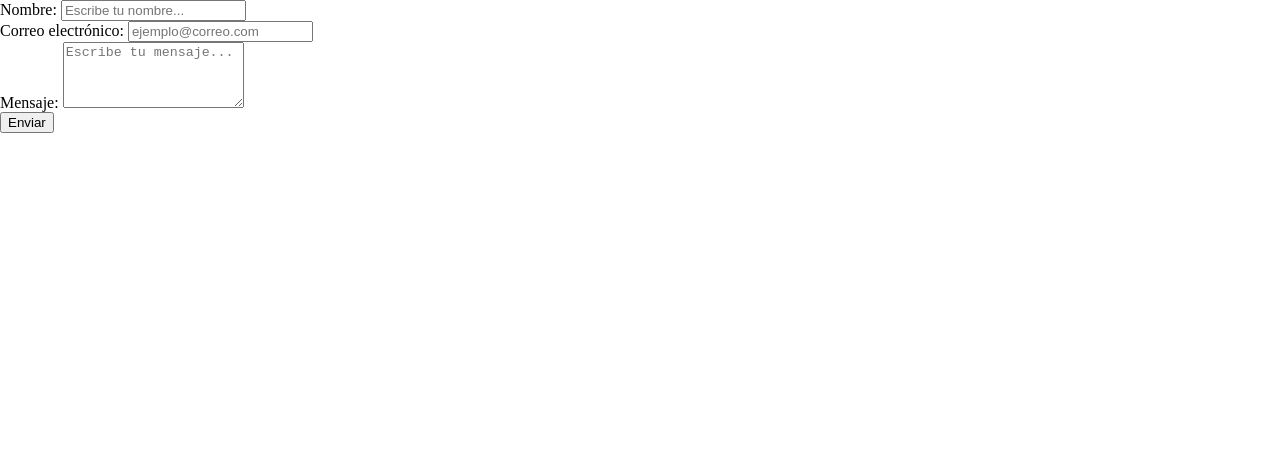
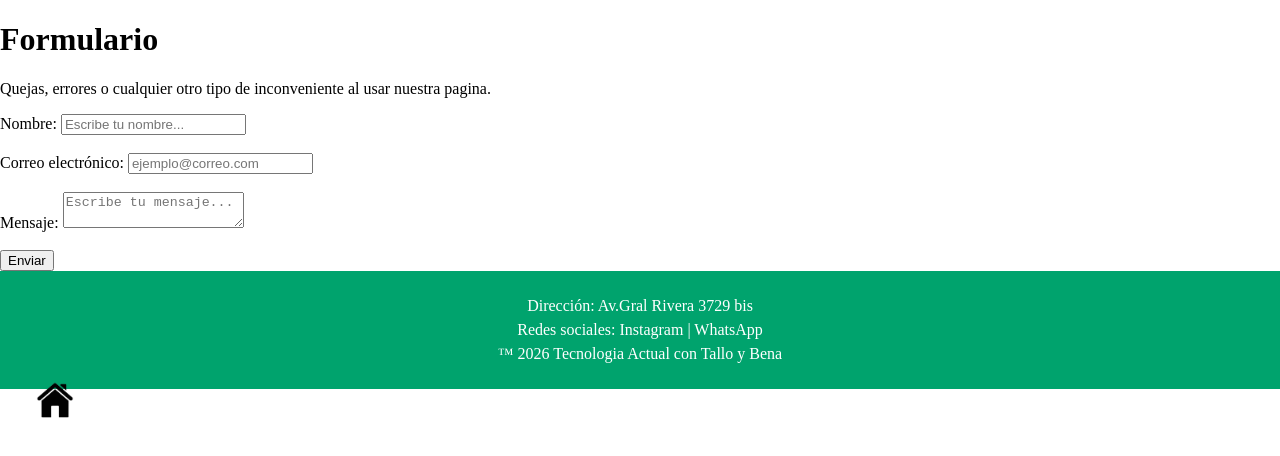
Before and after one commit to 58510794/Experiencia-de-Usuario, a plain HTML site: page Paginas/Formulario.html in a window 1280 px wide. Drawn offline with Linux system fonts and the light colour scheme.

Commit message:
Add files via upload

```diff
--- a/Paginas/Formulario.html
+++ b/Paginas/Formulario.html
@@ -11,6 +11,13 @@
 	</head>
 
 	<body class="Formulario">
+		<header>
+			<a href="../index.html"><img src="../IMG/home.jpg" class="home"></a>
+			<h1>Formulario</h1>
+			<p>Quejas, errores o cualquier otro tipo de inconveniente al usar nuestra pagina.</p>
+		</header>
+
+		<div class="form">
 			<form action="https://formsubmit.co/b9cfea4ba1ec17db53639b808e20bcce" method="POST">
 				<!-- Campo de Nombre -->
 				<div>
@@ -18,22 +25,36 @@
 					<input type="text" id="nombre" name="nombre" placeholder="Escribe tu nombre..." required>
 				</div>
 
+				<br>
+
 				<!-- Campo de Correo Electrónico -->
 				<div>
 					<label for="email">Correo electrónico:</label>
 					<input type="email" id="email" name="email" placeholder="ejemplo@correo.com" required>
 				</div>
 
+				<br>
+
 				<!-- Campo de Mensaje -->
 				<div>
 					<label for="mensaje">Mensaje:</label>
-			<textarea id="mensaje" name="mensaje" rows="4" placeholder="Escribe tu mensaje..." required></textarea>
+					<textarea id="mensaje" name="mensaje" rows="2" placeholder="Escribe tu mensaje..." required></textarea>
 				</div>
+
+				<br>
 
 				<!-- Botón de Envío -->
 				<div>
 					<button type="submit">Enviar</button>
 				</div>
 			</form>
+		</div>
+
+		<footer id="contacto">
+			<p>Dirección: <a href="https://share.google/6P33MEgmSoGNo6hnq" target="_blank">Av.Gral Rivera 3729 bis</a></p>
+			<p>Redes sociales: <a href="https://www.instagram.com/ben10gadea" target="_blank">Instagram</a> |
+			<a href="https://wa.me/59897949682?text=Buenas,%20venia%20a%20preguntar%20por%20si%20esta%20parte%20funcionaba" target="_blank">WhatsApp</a></p>
+			<p>™ 2026 Tecnologia Actual con Tallo y Bena</p>
+		</footer>
 	</body>
 </html>
```
Also changed, not shown: Paginas/Bibliografia.html (+1 -1 lines), Paginas/Infografia.html (+1 -1 lines). Lines whose indentation alone changed are shown as unchanged.
